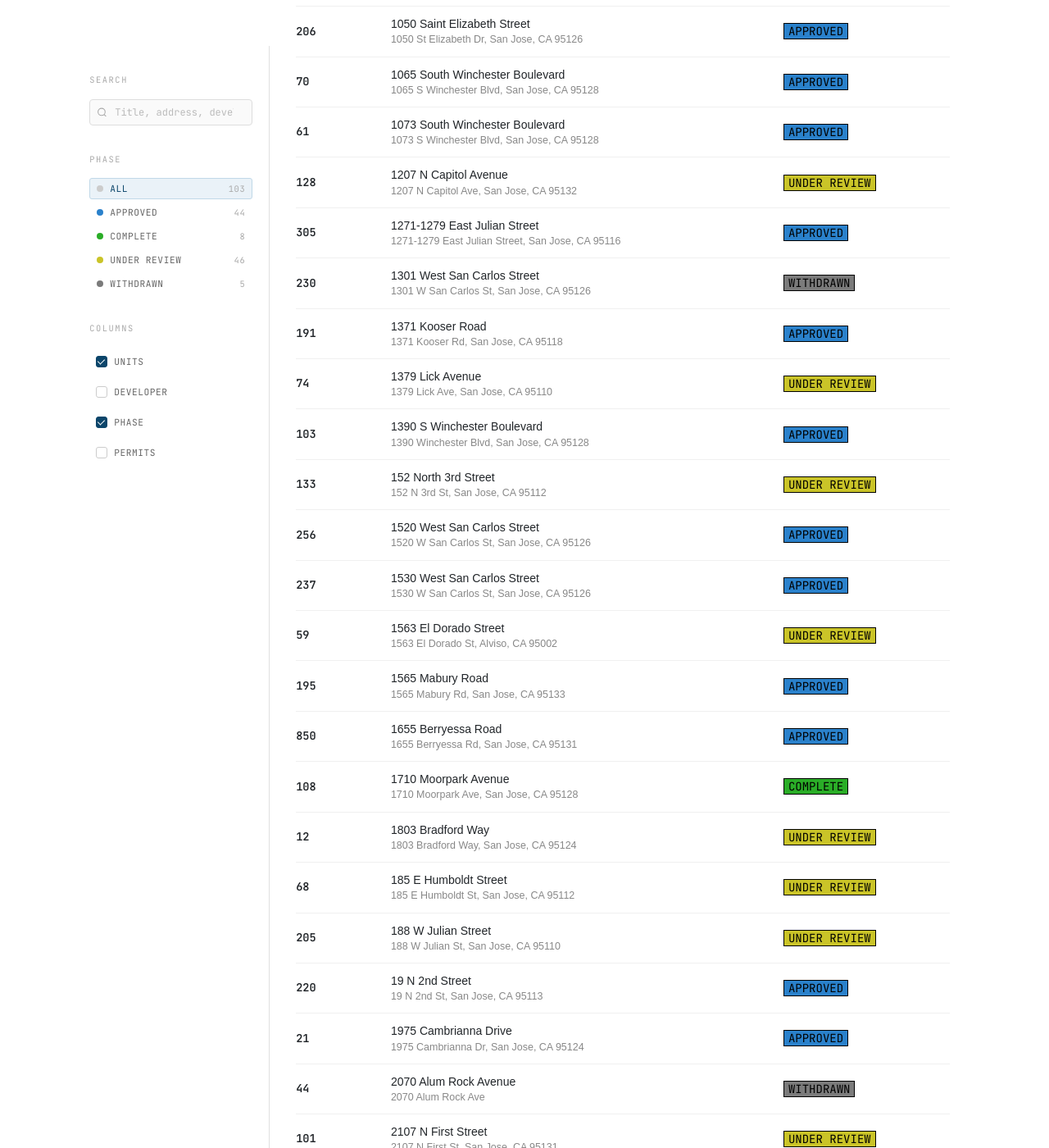
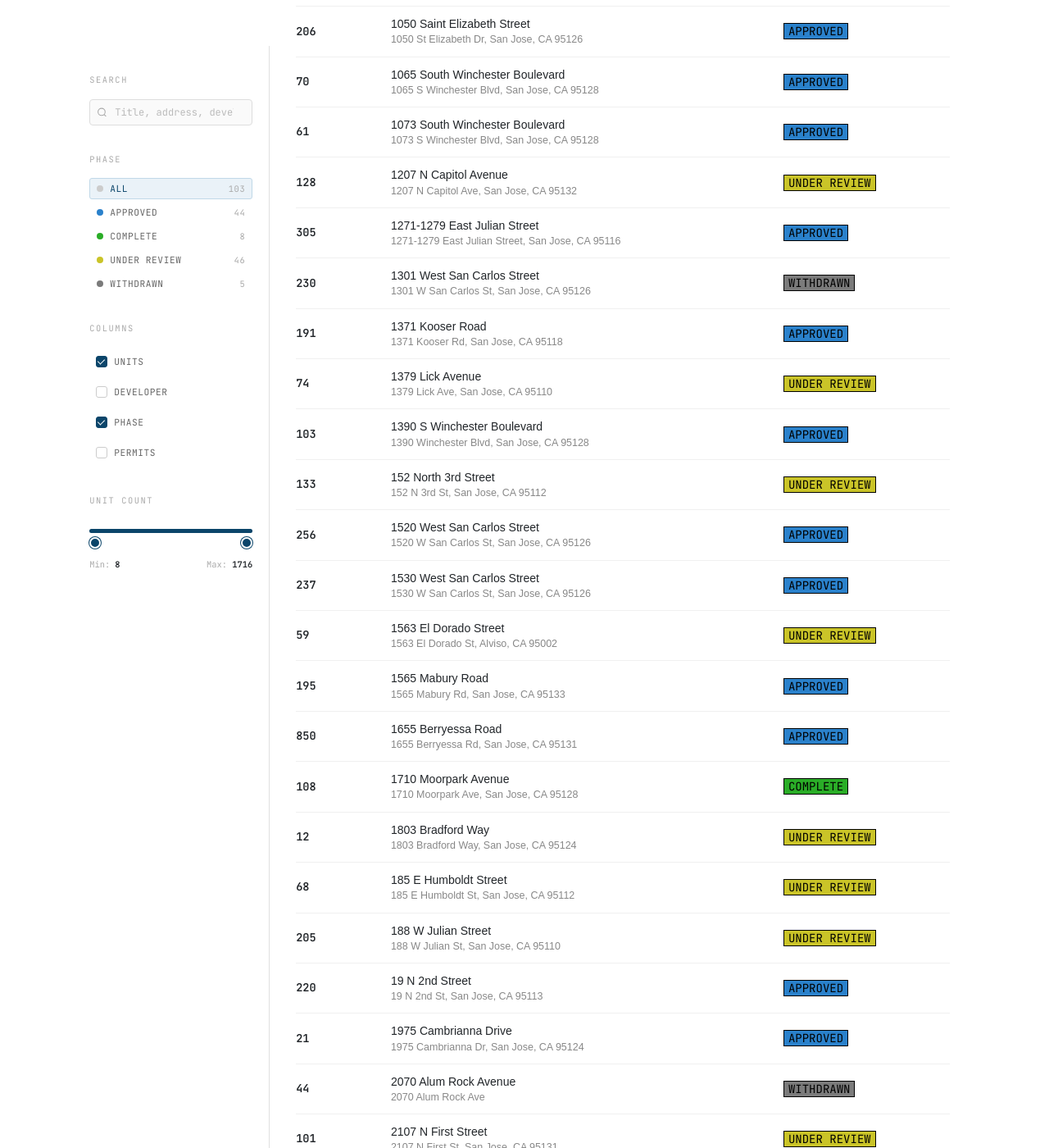
Before and after one commit to awildjake/sjbuild, a Jekyll site: the page built from list.html, in a window 1280 px wide and 1400 px high, scrolled down 346 px. Shown: the whole window at 82% size. Built offline with Jekyll 4.4.1, drawn with Linux system fonts in a browser that asks for light colours.

Commit message:
Added the structure, styling, and logic for a dual thumb range filter

```diff
--- a/list.html
+++ b/list.html
@@ -24,11 +24,15 @@ title: Developments
     padding: 28px 20px;
     position: sticky;
     top: 56px;
-    height: calc(100vh - 56px);
+    max-height: calc(100vh - 56px);
     overflow-y: auto;
     display: flex;
     flex-direction: column;
     gap: 28px;
+  }
+
+  .list-sidebar::-webkit-scrollbar {
+    display: none;                /* Chrome/Safari */
   }
 
   .sidebar-section-label {
@@ -397,6 +401,68 @@ title: Developments
     font-size: 0.8rem;
   }
 
+  /* Unit Count range slide styling */
+  .range-wrap {
+    padding-top: 4px;
+  }
+
+  .range-track-container {
+    position: relative;
+    height: 5px;
+    background: #e4e4e4;
+    border-radius: 5px;
+    margin: 8px 0 14px;
+  }
+
+  .range-track-fill {
+    position: absolute;
+    height: 100%;
+    background: var(--nav-bg);
+    border-radius: 5px;
+  }
+
+  .range-inputs {
+    position: relative;
+    height: 5px;
+  }
+
+  .range-inputs input[type="range"] {
+    position: absolute;
+    width: 100%;
+    height: 5px;
+    background: none;
+    top: -5px;
+    pointer-events: none;
+    -webkit-appearance: none;
+    appearance: none;
+  }
+
+  .range-inputs input[type="range"]::-webkit-slider-thumb {
+    height: 14px;
+    width: 14px;
+    border-radius: 50%;
+    background: var(--nav-bg);
+    pointer-events: auto;
+    -webkit-appearance: none;
+    cursor: pointer;
+    border: 2px solid #fff;
+    box-shadow: 0 0 0 1px var(--nav-bg);
+  }
+
+  .range-labels {
+    display: flex;
+    justify-content: space-between;
+    font-family: var(--font-nav);
+    font-size: 0.65rem;
+    color: #aaa;
+    margin-top: 6px;
+  }
+
+  .range-labels span {
+    color: var(--text-primary);
+    font-weight: 600;
+  }
+
   /* ── Mobile ── */
   @media (max-width: 768px) {
     .list-page { flex-direction: column; }
@@ -492,6 +558,23 @@ title: Developments
       </ul>
     </div>
 
+    <div>
+      <div class="sidebar-section-label">Unit Count</div>
+      <div class="range-wrap">
+        <div class="range-track-container">
+          <div class="range-track-fill" id="range-track-fill"></div>
+        </div>
+        <div class="range-inputs">
+          <input type="range" id="range-min" min="0" max="1000" value="0" step="1">
+          <input type="range" id="range-max" min="0" max="1000" value="1000" step="1">
+        </div>
+        <div class="range-labels">
+          <div>Min: <span id="range-min-label">0</span></div>
+          <div>Max: <span id="range-max-label">1000</span></div>
+        </div>
+      </div>
+    </div>
+
   </aside>
 
   <!-- Main -->
@@ -557,6 +640,60 @@ title: Developments
 
 <script>
   const tbody = document.getElementById('dev-tbody');
+
+  const rangeMinEl = document.getElementById('range-min');
+  const rangeMaxEl = document.getElementById('range-max');
+  const rangeMinLabel = document.getElementById('range-min-label');
+  const rangeMaxLabel = document.getElementById('range-max-label');
+  const rangeTrackFill = document.getElementById('range-track-fill');
+
+  const allUnits = Array.from(tbody.querySelectorAll('tr'))
+    .map(r => parseInt(r.dataset.units || 0));
+  const unitMin = Math.min(...allUnits);
+  const unitMax = Math.max(...allUnits);
+
+  [rangeMinEl, rangeMaxEl].forEach(el => { el.min = unitMin; el.max = unitMax; });
+  rangeMinEl.value = unitMin;
+  rangeMaxEl.value = unitMax;
+  rangeMinLabel.textContent = unitMin;
+  rangeMaxLabel.textContent = unitMax;
+
+  let activeUnitMin = unitMin;
+  let activeUnitMax = unitMax;
+
+  function updateRangeTrack() {
+    const min = parseInt(rangeMinEl.min);
+    const max = parseInt(rangeMinEl.max);
+    const left = ((activeUnitMin - min) / (max - min)) * 100;
+    const right = ((activeUnitMax - min) / (max - min)) * 100;
+    rangeTrackFill.style.left = left + '%';
+    rangeTrackFill.style.width = (right - left) + '%';
+  }
+
+  rangeMinEl.addEventListener('input', () => {
+    activeUnitMin = parseInt(rangeMinEl.value);
+    if (activeUnitMin > activeUnitMax) {
+      activeUnitMin = activeUnitMax;
+      rangeMinEl.value = activeUnitMin;
+    }
+    rangeMinLabel.textContent = activeUnitMin;
+    updateRangeTrack();
+    applyFilters();
+  });
+
+  rangeMaxEl.addEventListener('input', () => {
+    activeUnitMax = parseInt(rangeMaxEl.value);
+    if (activeUnitMax < activeUnitMin) {
+      activeUnitMax = activeUnitMin;
+      rangeMaxEl.value = activeUnitMax;
+    }
+    rangeMaxLabel.textContent = activeUnitMax;
+    updateRangeTrack();
+    applyFilters();
+  });
+
+  updateRangeTrack();
+
   const searchInput = document.getElementById('list-search');
   const sortSelect = document.getElementById('list-sort');
   const resultsCount = document.getElementById('results-count');
```
Also changed, not shown: other parts of list.html (+3 -1 lines).
